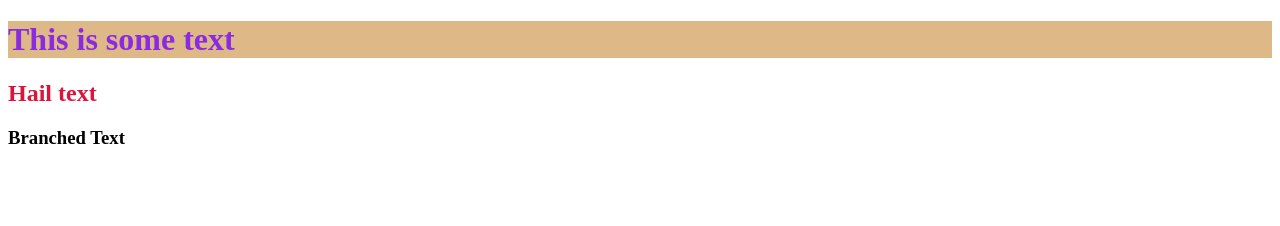
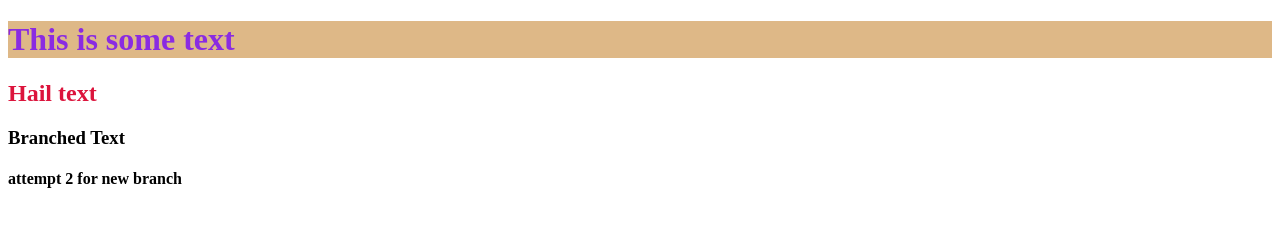
Before and after one commit to go-ven/initializerTema, a plain HTML site: page index.html in a window 1280 px wide. Drawn offline with Linux system fonts and the light colour scheme.

Commit message:
attempt2 of new branch

```diff
--- a/index.html
+++ b/index.html
@@ -20,6 +20,7 @@
         <h1>This is some text</h1>
         <h2>Hail text</h2>
         <h3>branched text</h3>
+        <h4>attempt 2 for new branch</h4>
         <script src="" async defer></script>
     </body>
 </html>
```
